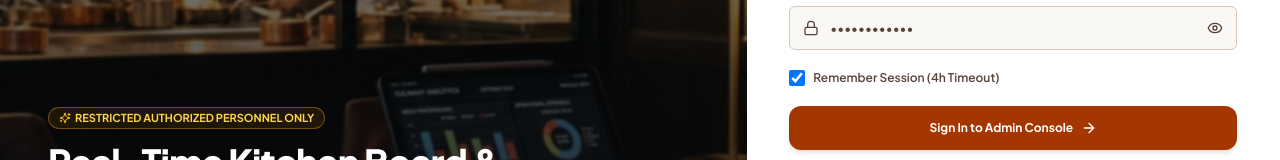
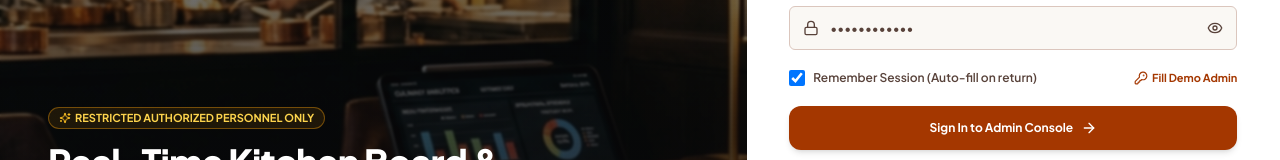
Before and after one commit to bunhenglastnex/sarana, a Next.js app in the folder frontend/: page /admin/login in a window 1280 px wide. Shown: the part 388-548 px from the top of the page. Built offline with nearby package versions, Linux system fonts and the light colour scheme; no server answers.

Commit message:
Update page.tsx

```diff
--- a/frontend/app/admin/login/page.tsx
+++ b/frontend/app/admin/login/page.tsx
@@ -1,6 +1,6 @@
 "use client";
 
-import React, { useState } from "react";
+import React, { useState, useEffect } from "react";
 import Link from "next/link";
 import { useRouter } from "next/navigation";
 import {
@@ -16,6 +16,7 @@ import {
   Truck,
   CheckCircle2,
   Sparkles,
+  KeyRound,
 } from "lucide-react";
 import { Input } from "@/components/ui/input";
 import { Button } from "@/components/ui/button";
@@ -34,6 +35,17 @@ export default function AdminLoginPage() {
   const [isLoading, setIsLoading] = useState(false);
   const [errorMessage, setErrorMessage] = useState<string | null>(null);
 
+  // Restore remembered email on component mount
+  useEffect(() => {
+    if (typeof window !== "undefined") {
+      const savedEmail = localStorage.getItem("sarana_remembered_admin_email");
+      if (savedEmail) {
+        setEmail(savedEmail);
+        setRememberSession(true);
+      }
+    }
+  }, []);
+
   const handleAdminLogin = async (e: React.FormEvent) => {
     e.preventDefault();
     setErrorMessage(null);
@@ -47,6 +59,13 @@ export default function AdminLoginPage() {
       });
 
       if (res.success && res.data) {
+        // Persist or clear remembered email preference
+        if (rememberSession) {
+          localStorage.setItem("sarana_remembered_admin_email", email);
+        } else {
+          localStorage.removeItem("sarana_remembered_admin_email");
+        }
+
         setSession({
           token: res.data.token,
           userId: res.data.userId,
@@ -241,8 +260,8 @@ export default function AdminLoginPage() {
               </div>
             </div>
 
-            {/* Remember Session Toggle */}
-            <div className="flex items-center justify-between text-xs">
+            {/* Remember Session Toggle & Quick Auto-fill */}
+            <div className="flex flex-col sm:flex-row sm:items-center justify-between gap-2 text-xs">
               <label className="flex items-center gap-2 cursor-pointer">
                 <input
                   type="checkbox"
@@ -251,9 +270,21 @@ export default function AdminLoginPage() {
                   className="w-4 h-4 rounded text-primary focus:ring-primary border-border"
                 />
                 <span className="font-semibold text-on-surface-variant">
-                  Remember Session (4h Timeout)
+                  Remember Session (Auto-fill on return)
                 </span>
               </label>
+
+              <button
+                type="button"
+                onClick={() => {
+                  setEmail("admin@bistro.com");
+                  setPassword("admin123");
+                }}
+                className="text-[11px] font-bold text-primary hover:underline flex items-center gap-1 self-start sm:self-auto"
+              >
+                <KeyRound className="w-3.5 h-3.5" />
+                <span>Fill Demo Admin</span>
+              </button>
             </div>
 
             {/* Submit Button */}
```
